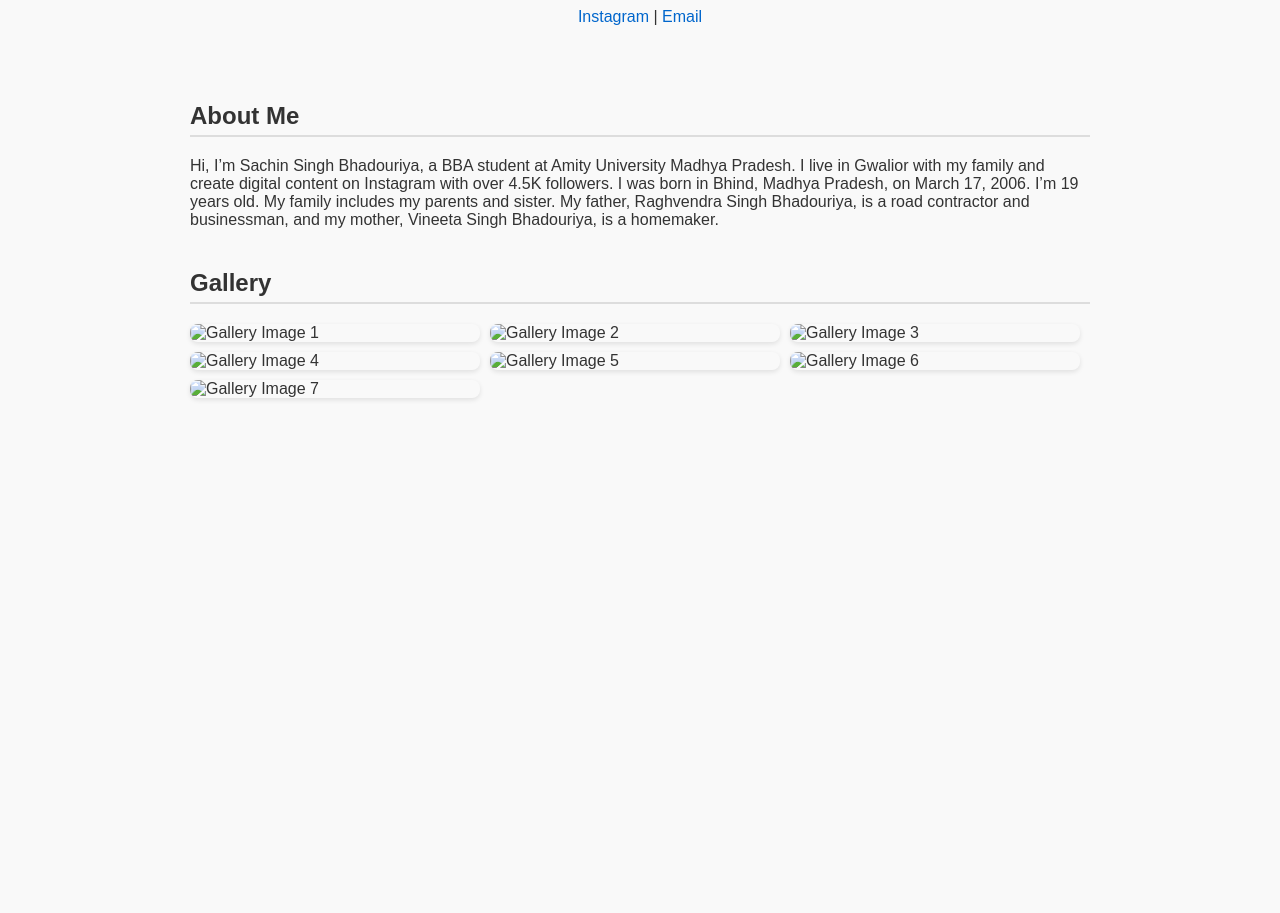
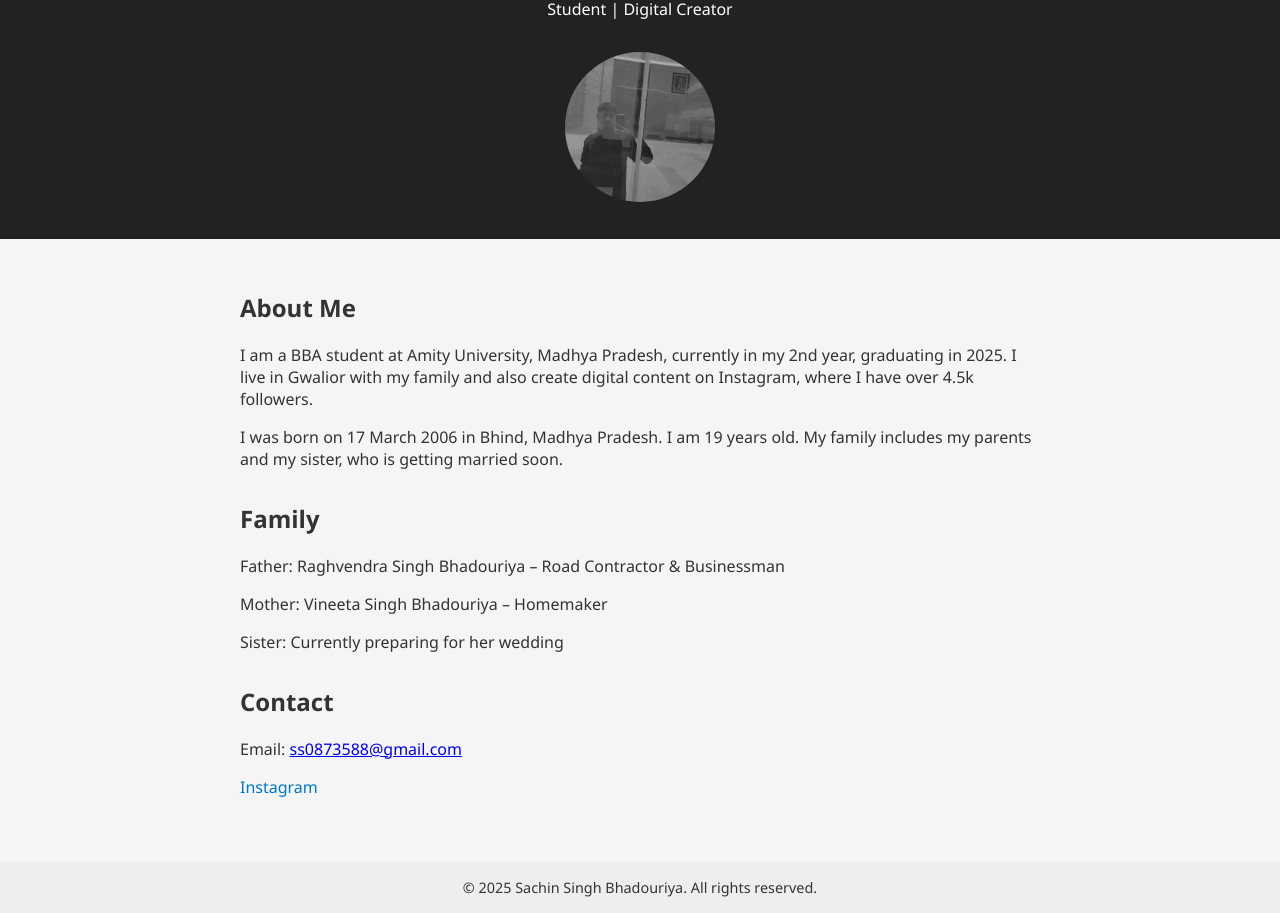
Before and after one commit to sachinsinghbhadouriya/sachinsinghbhadouriya.github.io, a plain HTML site: page index.html in a window 1280 px wide. Shown: the part 120-1033 px from the top of the page. Before the commit the page ends 800 px from the top, so only its background shows below. Drawn offline with Linux system fonts and the light colour scheme.

Commit message:
Add files via upload

```diff
--- a/index.html
+++ b/index.html
@@ -5,36 +5,83 @@
   <meta charset="UTF-8">
   <meta name="viewport" content="width=device-width, initial-scale=1.0">
   <title>Sachin Singh Bhadouriya</title>
-    <link rel="stylesheet" href="style.css">
+  <style>
+    body {
+      font-family: 'Segoe UI', Tahoma, Geneva, Verdana, sans-serif;
+      margin: 0;
+      padding: 0;
+      background-color: #f5f5f5;
+      color: #333;
+    }
+    header {
+      background-color: #222;
+      color: white;
+      text-align: center;
+      padding: 2rem 1rem;
+    }
+    header img {
+      width: 150px;
+      border-radius: 50%;
+      margin-top: 1rem;
+    }
+    main {
+      padding: 2rem;
+      max-width: 800px;
+      margin: auto;
+    }
+    section {
+      margin-bottom: 2rem;
+    }
+    .social-links a {
+      margin-right: 1rem;
+      text-decoration: none;
+      color: #0077cc;
+    }
+    footer {
+      background-color: #eee;
+      text-align: center;
+      padding: 1rem;
+      font-size: 0.9rem;
+    }
+  </style>
 </head>
 <body>
-    <div class="container">
   <header>
-            <img src="images/profile.jpg" alt="Sachin Singh Bhadouriya" class="profile-img">
     <h1>Sachin Singh Bhadouriya</h1>
-            <p class="links">
-                <a href="https://www.instagram.com/sachin.th4kur" target="_blank">Instagram</a> |
-                <a href="mailto:ss0873588@gmail.com">Email</a>
-            </p>
+    <p>Student | Digital Creator</p>
+    <img src="profile.jpg" alt="Sachin Singh Bhadouriya">
   </header>
 
+  <main>
     <section>
       <h2>About Me</h2>
-            <p>Hi, I’m Sachin Singh Bhadouriya, a BBA student at Amity University Madhya Pradesh. I live in Gwalior with my family and create digital content on Instagram with over 4.5K followers. I was born in Bhind, Madhya Pradesh, on March 17, 2006. I’m 19 years old. My family includes my parents and sister. My father, Raghvendra Singh Bhadouriya, is a road contractor and businessman, and my mother, Vineeta Singh Bhadouriya, is a homemaker.</p>
+      <p>
+        I am a BBA student at Amity University, Madhya Pradesh, currently in my 2nd year, graduating in 2025.
+        I live in Gwalior with my family and also create digital content on Instagram, where I have over 4.5k followers.
+      </p>
+      <p>
+        I was born on 17 March 2006 in Bhind, Madhya Pradesh. I am 19 years old. My family includes my parents and my sister, who is getting married soon.
+      </p>
     </section>
 
     <section>
-            <h2>Gallery</h2>
-            <div class="gallery">
-                <img src="images/1000104456.jpg" alt="Gallery Image 1">
-                <img src="images/1000087979.jpg" alt="Gallery Image 2">
-                <img src="images/1000087978.jpg" alt="Gallery Image 3">
-                <img src="images/1000089196.jpg" alt="Gallery Image 4">
-                <img src="images/1000089206.jpg" alt="Gallery Image 5">
-                <img src="images/1000082142.jpg" alt="Gallery Image 6">
-                <img src="images/1000122963.jpg" alt="Gallery Image 7">
+      <h2>Family</h2>
+      <p>Father: Raghvendra Singh Bhadouriya – Road Contractor & Businessman</p>
+      <p>Mother: Vineeta Singh Bhadouriya – Homemaker</p>
+      <p>Sister: Currently preparing for her wedding</p>
+    </section>
+
+    <section>
+      <h2>Contact</h2>
+      <p>Email: <a href="mailto:ss0873588@gmail.com">ss0873588@gmail.com</a></p>
+      <div class="social-links">
+        <a href="https://www.instagram.com/sachin.th4kur?igsh=Ynh1MzFjaXIzaGFu" target="_blank">Instagram</a>
       </div>
     </section>
-    </div>
+  </main>
+
+  <footer>
+    &copy; 2025 Sachin Singh Bhadouriya. All rights reserved.
+  </footer>
 </body>
 </html>
```
Lines whose indentation alone changed are shown as unchanged.
